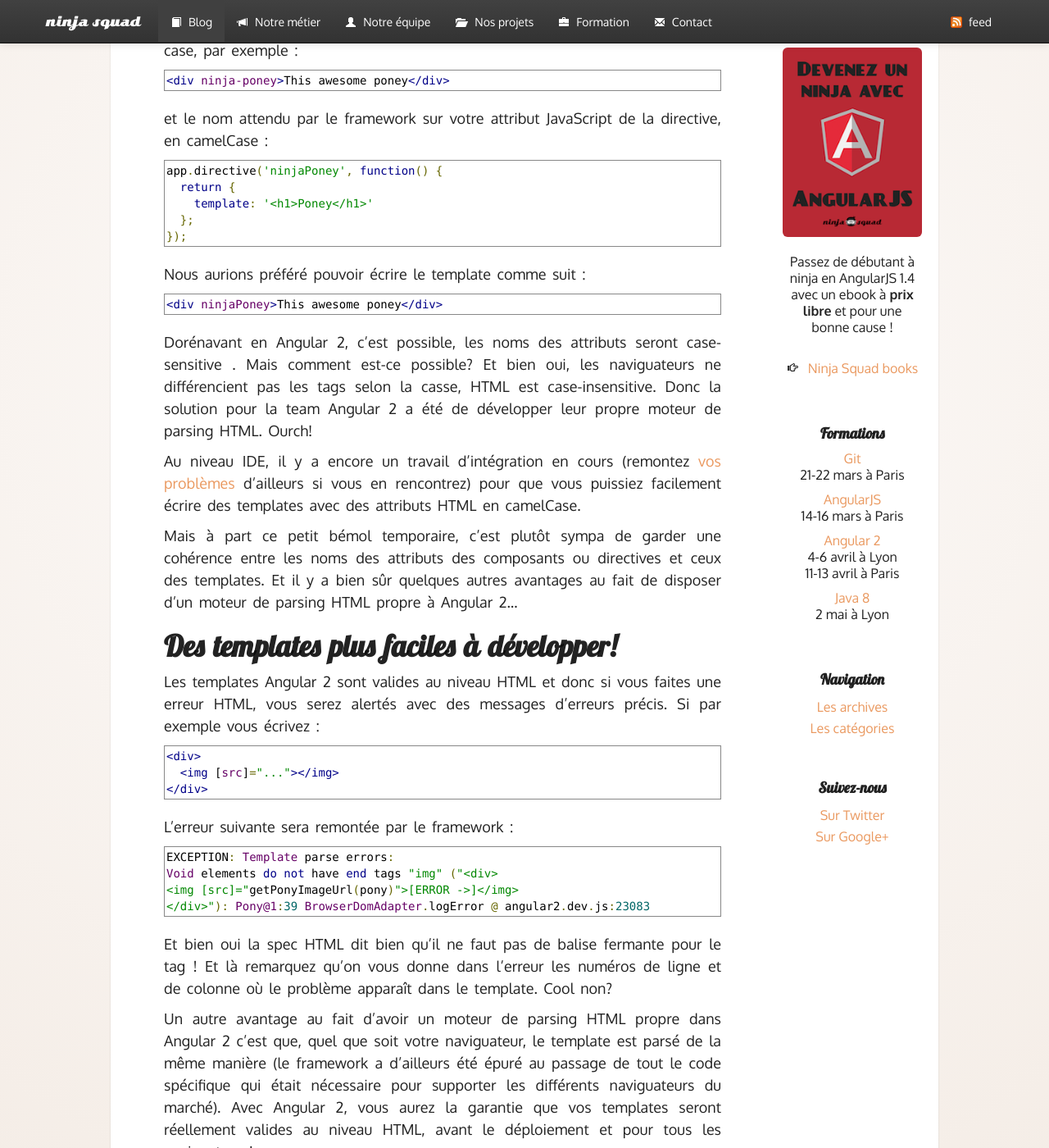
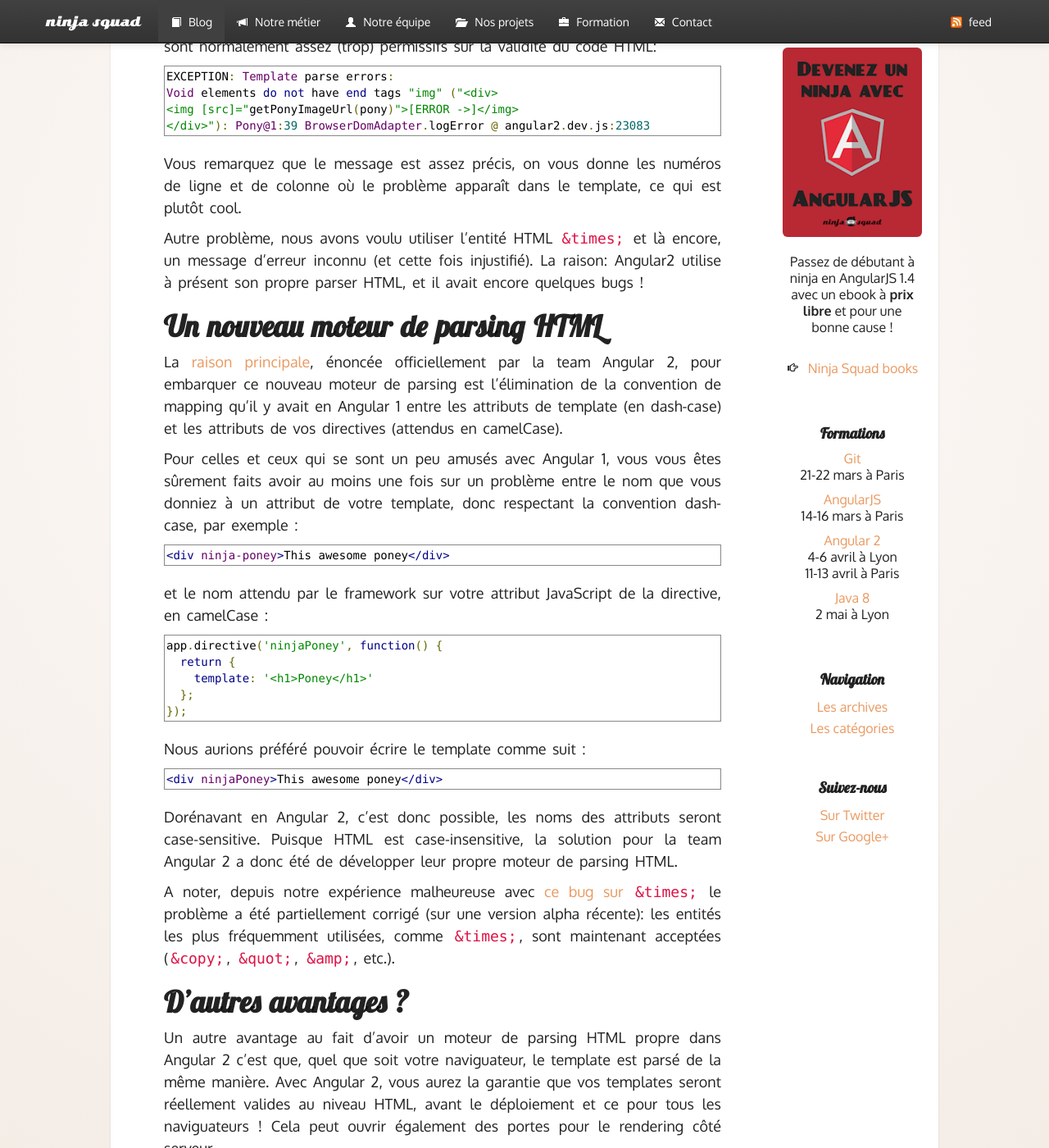
Before and after one commit to Ninja-Squad/ninja-squad.github.com, a Jekyll site: the page built from _posts/2016-03-05-ninjatips-1.md, in a window 1280 px wide and 1400 px high, scrolled down 905 px. Shown: the whole window at 82% size. Built offline with Jekyll 4.4.1, drawn with Linux system fonts in a browser that asks for light colours; comment, search, counter and statistics services are not loaded; some of the changed text lies outside the part shown.

Commit message:
post ninja tips #1 fixes

```diff
--- a/_posts/2016-03-05-ninjatips-1.md
+++ b/_posts/2016-03-05-ninjatips-1.md
@@ -1,25 +1,42 @@
 ---
 layout: post
-title: NinjaTips #1
+title: Angular 2 embarque son propre parser HTML&nbsp;!
 author: acrepet
 tags: ["Angular 2", "template", "html"]
 description: "moteur de parsing HTML propre dans Angular 2"
 ---
 
 # NinjaTips #1
-Les ninjas se lancent dans l'écriture de *Ninja Tips*! On a envie de vous faire partager les trucs et astuces que l'on découvre et qui nous plaisent. On se dit que cela pourrait être sympa que l'on vous explique des petits (ou gros) problèmes que l'on a pu rencontré au quotidien dans nos projets, en vous donnant quelques pistes de solutions…
+Les ninjas se lancent dans l'écriture de *Ninja Tips*&nbsp;! On a envie de vous faire partager les trucs et astuces que l'on découvre et qui nous plaisent. On se dit aussi que cela pourrait être sympa que l'on vous explique des petits (ou gros) problèmes que l'on a pu rencontrer au quotidien dans nos projets, en vous donnant quelques pistes de solutions…
 
-Malgré le fait que nous pouvons être des champions de la [procrastination](http://waitbutwhy.com/2013/10/why-procrastinators-procrastinate.html){:target="_blank"}, nous nous lançons donc dans des petits posts courts mais réguliers, ! Les sujets viendront au fur et à mesure des semaines, en fonction des problèmes que l'on rencontre, de nos lectures ou des derniers sujets auxquels [JB](http://stackoverflow.com/users/571407/jb-nizet){:target="_blank"} a répondu sous stackoverflow.
+Malgré le fait que nous pouvons être des champions de la [procrastination](http://waitbutwhy.com/2013/10/why-procrastinators-procrastinate.html), nous nous lançons donc dans des petits posts courts mais réguliers&nbsp;! Les sujets viendront au fur et à mesure des semaines, en fonction des problèmes que l'on rencontre, de nos lectures ou des derniers sujets auxquels [JB](http://stackoverflow.com/users/571407/jb-nizet) a répondu sous stackoverflow.
+
+# Attention à bien écrire les templates
+
+Avec Angular 2, les templates Angular 2 sont valides au niveau HTML. Donc si vous écrivez mal votre HTML, vous allez avoir des erreurs.
+
+En travaillant sur les exercices de notre futur pack pro, on a rencontré quelques problèmes. D'abord, en se trompant dans l'écriture d'un tag `<img>`, en écrivant&nbsp;:
+
+    <div>
+      <img [src]="..."></img>
+    </div>
+
+On a eu un beau message d'erreur dans la console, alors que les navigateurs sont normalement assez (trop) permissifs sur la validité du code HTML:
+
+    EXCEPTION: Template parse errors:
+    Void elements do not have end tags "img" ("<div>
+    <img [src]="getPonyImageUrl(pony)">[ERROR ->]</img>
+    </div>"): Pony@1:39 BrowserDomAdapter.logError @ angular2.dev.js:23083
+
+Vous remarquez que le message est assez précis, on vous donne les numéros de ligne et de colonne où le problème apparaît dans le template, ce qui est plutôt cool.
+
+Autre problème, nous avons voulu utiliser l'entité HTML `&times;` et là encore, un message d'erreur inconnu (et cette fois injustifié). La raison: Angular2 utilise à présent son propre parser HTML, et il avait encore quelques bugs&nbsp;!
 
 # Un nouveau moteur de parsing HTML
 
-Saviez-vous qu'Angular 2 inclue son propre moteur de parsing HTML?
+La [raison principale](http://angularjs.blogspot.fr/2016/02/angular-2-templates-will-it-parse.html), énoncée officiellement par la team Angular 2, pour embarquer ce nouveau moteur de parsing est l'élimination de la convention de mapping qu'il y avait en Angular 1 entre les attributs de template (en dash-case) et les attributs de vos directives (attendus en camelCase).
 
-Mais pourquoi donc me diriez-vous? Et bien pour plein de bonnes raisons…
-
-La [raison principale](http://angularjs.blogspot.fr/2016/02/angular-2-templates-will-it-parse.html){:target="_blank"}, énoncée officiellement par la team Angular 2, est l'élimination de la convention de mapping qu'il y avait en Angular 1 entre les attributs de template (en kebab-case) et les attributs de vos directives (attendus en camelCase).
-
-Pour celles et ceux qui se sont un peu amusés avec Angular 1, vous vous êtes sûrement faits avoir au moins une fois sur un problème entre le nom que vous donniez à un attribut de votre template, donc respectant la convention kebab-case, par exemple&nbsp;:
+Pour celles et ceux qui se sont un peu amusés avec Angular 1, vous vous êtes sûrement faits avoir au moins une fois sur un problème entre le nom que vous donniez à un attribut de votre template, donc respectant la convention dash-case, par exemple&nbsp;:
 
     <div ninja-poney>This awesome poney</div>
 
@@ -37,29 +54,11 @@
     <div ninjaPoney>This awesome poney</div>
 
 
-Dorénavant en Angular 2, c'est possible, les noms des attributs seront case-sensitive . Mais comment est-ce possible? Et bien oui, les naviguateurs ne différencient pas les tags selon la casse, HTML est case-insensitive. Donc la solution pour la team Angular 2 a été de développer leur propre moteur de parsing HTML. Ourch!
+Dorénavant en Angular 2, c'est donc possible, les noms des attributs seront case-sensitive. Puisque HTML est case-insensitive, la solution pour la team Angular 2 a donc été de développer leur propre moteur de parsing HTML.
 
-Au niveau IDE, il y a encore un travail d'intégration en cours (remontez [vos problèmes](https://github.com/angular/angular/issues/new) d'ailleurs si vous en rencontrez) pour que vous puissiez facilement écrire des templates avec des attributs HTML en camelCase.
+A noter, depuis notre expérience malheureuse avec [ce bug sur `&times;`](https://github.com/angular/angular/issues/5546) le problème a été partiellement corrigé (sur une version alpha récente): les entités les plus fréquemment utilisées, comme `&times;`, sont maintenant acceptées (`&copy;`, `&quot;`, `&amp;`, etc.).
 
-Mais à part ce petit bémol temporaire, c'est plutôt sympa de garder une cohérence entre les noms des attributs des composants ou directives et ceux des templates. Et il y a bien sûr quelques autres avantages au fait de disposer d'un moteur de parsing HTML propre à Angular 2...
+# D'autres avantages&nbsp;?
 
-# Des templates plus faciles à développer!
-
-Les templates Angular 2 sont valides au niveau HTML et donc si vous faites une erreur HTML, vous serez alertés avec des messages d'erreurs précis. Si par exemple vous écrivez&nbsp;:
-
-    <div>
-      <img [src]="..."></img>
-    </div>
-
-L'erreur suivante sera remontée par le framework&nbsp;:
-
-    EXCEPTION: Template parse errors:
-    Void elements do not have end tags "img" ("<div>
-    <img [src]="getPonyImageUrl(pony)">[ERROR ->]</img>
-    </div>"): Pony@1:39 BrowserDomAdapter.logError @ angular2.dev.js:23083
-
-Et bien oui la spec HTML dit bien qu'il ne faut pas de balise fermante pour le tag <img>! Et là remarquez qu'on vous donne dans l'erreur les numéros de ligne et de colonne où le problème apparaît dans le template. Cool non?
-
-Un autre avantage au fait d'avoir un moteur de parsing HTML propre dans Angular 2 c'est que, quel que soit votre naviguateur, le template est parsé de la même manière (le framework a d'ailleurs été épuré au passage de tout le code spécifique qui était nécessaire pour supporter les différents naviguateurs du marché). Avec Angular 2, vous aurez la garantie que vos templates seront réellement valides au niveau HTML, avant le déploiement et pour tous les naviguateurs!
-
-A savoir également que, sous le capot, le nouveau support i18n d'Angular 2 nécessite de parser les templates. Leur parseur spécifique leur permet donc de gérer l'internationalisation de manière plus simple, plus fiable et efficace.
+Un autre avantage au fait d'avoir un moteur de parsing HTML propre dans Angular 2 c'est que, quel que soit votre naviguateur, le template est parsé de la même manière. Avec Angular 2, vous aurez la garantie que vos templates seront réellement valides au niveau HTML, avant le déploiement et ce pour tous les naviguateurs&nbsp;!
+Cela peut ouvrir également des portes pour le rendering côté serveur.
```
